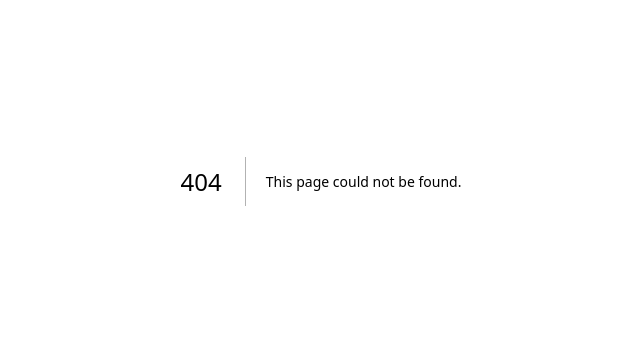
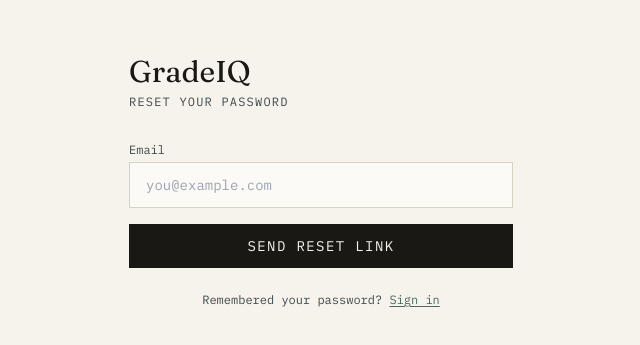
Before and after one commit to JTA-byte/GradeIQ, a Next.js app: page /auth/reset-password in a window 1280 px wide. Before the commit this address had no page. Shown: the part 219-564 px from the top of the page, without its empty margins (319-959 px from the left). Built offline with nearby package versions, Linux system fonts and the light colour scheme; no server answers.

Commit message:
Add forgot password flow and vercel.json framework config

```diff
--- /dev/null
+++ b/app/auth/reset-password/page.tsx
@@ -0,0 +1,89 @@
+"use client";
+
+import { useState } from "react";
+import { createClient } from "@/lib/supabase/client";
+
+export default function ResetPasswordPage() {
+  const [email, setEmail] = useState("");
+  const [loading, setLoading] = useState(false);
+  const [message, setMessage] = useState<{ type: "error" | "success"; text: string } | null>(
+    null
+  );
+
+  const supabase = createClient();
+
+  async function handleSubmit(e: React.FormEvent) {
+    e.preventDefault();
+    setLoading(true);
+    setMessage(null);
+
+    const { error } = await supabase.auth.resetPasswordForEmail(email, {
+      redirectTo: `${window.location.origin}/auth/callback?next=/auth/update-password`,
+    });
+
+    if (error) {
+      setMessage({ type: "error", text: error.message });
+    } else {
+      setMessage({
+        type: "success",
+        text: "Check your email for a password reset link.",
+      });
+    }
+
+    setLoading(false);
+  }
+
+  return (
+    <div className="min-h-screen bg-paper flex items-center justify-center px-4">
+      <div className="w-full max-w-sm">
+        <div className="mb-8">
+          <h1 className="font-display text-3xl text-ink mb-1">GradeIQ</h1>
+          <p className="font-mono text-xs text-slate uppercase tracking-widest">
+            Reset your password
+          </p>
+        </div>
+
+        <form onSubmit={handleSubmit} className="space-y-4">
+          <div className="flex flex-col gap-1">
+            <label className="font-mono text-xs text-slate">Email</label>
+            <input
+              type="email"
+              value={email}
+              onChange={(e) => setEmail(e.target.value)}
+              required
+              className="border border-line bg-white/60 px-4 py-3 font-mono text-sm focus:outline-none focus:border-moss"
+              placeholder="you@example.com"
+            />
+          </div>
+
+          {message && (
+            <div
+              className={`px-4 py-3 font-mono text-xs ${
+                message.type === "error"
+                  ? "bg-rust/10 border border-rust text-rust"
+                  : "bg-moss/10 border border-moss text-moss"
+              }`}
+            >
+              {message.text}
+            </div>
+          )}
+
+          <button
+            type="submit"
+            disabled={loading}
+            className="w-full bg-ink text-paper font-mono text-sm uppercase tracking-widest py-3 hover:bg-moss transition-colors disabled:opacity-50"
+          >
+            {loading ? "..." : "Send reset link"}
+          </button>
+        </form>
+
+        <p className="mt-6 font-mono text-xs text-slate text-center">
+          Remembered your password?{" "}
+          <a href="/auth/login" className="text-moss underline underline-offset-2">
+            Sign in
+          </a>
+        </p>
+      </div>
+    </div>
+  );
+}
--- /dev/null
+++ b/app/auth/update-password/page.tsx
@@ -0,0 +1,135 @@
+"use client";
+
+import { useEffect, useState } from "react";
+import { createClient } from "@/lib/supabase/client";
+
+export default function UpdatePasswordPage() {
+  const [password, setPassword] = useState("");
+  const [confirmPassword, setConfirmPassword] = useState("");
+  const [loading, setLoading] = useState(false);
+  const [checkingSession, setCheckingSession] = useState(true);
+  const [sessionValid, setSessionValid] = useState(false);
+  const [message, setMessage] = useState<{ type: "error" | "success"; text: string } | null>(
+    null
+  );
+
+  const supabase = createClient();
+
+  useEffect(() => {
+    supabase.auth.getUser().then(({ data: { user } }) => {
+      setSessionValid(!!user);
+      setCheckingSession(false);
+    });
+  }, [supabase]);
+
+  async function handleSubmit(e: React.FormEvent) {
+    e.preventDefault();
+    setMessage(null);
+
+    if (password !== confirmPassword) {
+      setMessage({ type: "error", text: "Passwords don't match." });
+      return;
+    }
+
+    setLoading(true);
+    const { error } = await supabase.auth.updateUser({ password });
+
+    if (error) {
+      setMessage({ type: "error", text: error.message });
+      setLoading(false);
+    } else {
+      setMessage({ type: "success", text: "Password updated. Redirecting..." });
+      setTimeout(() => {
+        window.location.href = "/";
+      }, 1500);
+    }
+  }
+
+  if (checkingSession) {
+    return (
+      <div className="min-h-screen bg-paper flex items-center justify-center px-4">
+        <p className="font-mono text-sm text-slate">Loading...</p>
+      </div>
+    );
+  }
+
+  if (!sessionValid) {
+    return (
+      <div className="min-h-screen bg-paper flex items-center justify-center px-4">
+        <div className="max-w-sm text-center">
+          <h1 className="font-display text-3xl text-ink mb-2">Link expired</h1>
+          <p className="font-mono text-sm text-slate mb-6">
+            This password reset link is invalid or has expired. Request a new one.
+          </p>
+          <a
+            href="/auth/reset-password"
+            className="inline-block bg-ink text-paper font-mono text-sm uppercase tracking-widest px-6 py-3 hover:bg-moss transition-colors"
+          >
+            Request new link
+          </a>
+        </div>
+      </div>
+    );
+  }
+
+  return (
+    <div className="min-h-screen bg-paper flex items-center justify-center px-4">
+      <div className="w-full max-w-sm">
+        <div className="mb-8">
+          <h1 className="font-display text-3xl text-ink mb-1">GradeIQ</h1>
+          <p className="font-mono text-xs text-slate uppercase tracking-widest">
+            Set a new password
+          </p>
+        </div>
+
+        <form onSubmit={handleSubmit} className="space-y-4">
+          <div className="flex flex-col gap-1">
+            <label className="font-mono text-xs text-slate">New password</label>
+            <input
+              type="password"
+              value={password}
+              onChange={(e) => setPassword(e.target.value)}
+              required
+              minLength={6}
+              className="border border-line bg-white/60 px-4 py-3 font-mono text-sm focus:outline-none focus:border-moss"
+              placeholder="At least 6 characters"
+            />
+          </div>
+
+          <div className="flex flex-col gap-1">
+            <label className="font-mono text-xs text-slate">Confirm password</label>
+            <input
+              type="password"
+              value={confirmPassword}
+              onChange={(e) => setConfirmPassword(e.target.value)}
+              required
+              minLength={6}
+              className="border border-line bg-white/60 px-4 py-3 font-mono text-sm focus:outline-none focus:border-moss"
+              placeholder="Re-enter your new password"
+            />
+          </div>
+
+          {message && (
+            <div
+              className={`px-4 py-3 font-mono text-xs ${
+                message.type === "error"
+                  ? "bg-rust/10 border border-rust text-rust"
+                  : "bg-moss/10 border border-moss text-moss"
+              }`}
+            >
+              {message.text}
+            </div>
+          )}
+
+          <button
+            type="submit"
+            disabled={loading}
+            className="w-full bg-ink text-paper font-mono text-sm uppercase tracking-widest py-3 hover:bg-moss transition-colors disabled:opacity-50"
+          >
+            {loading ? "..." : "Update password"}
+          </button>
+        </form>
+      </div>
+    </div>
+  );
+}
--- a/components/AuthForm.tsx
+++ b/components/AuthForm.tsx
@@ -82,7 +82,17 @@
           </div>
 
           <div className="flex flex-col gap-1">
-            <label className="font-mono text-xs text-slate">Password</label>
+            <div className="flex items-center justify-between">
+              <label className="font-mono text-xs text-slate">Password</label>
+              {mode === "login" && (
+                <a
+                  href="/auth/reset-password"
+                  className="font-mono text-xs text-moss underline underline-offset-2"
+                >
+                  Forgot password?
+                </a>
+              )}
+            </div>
             <input
               type="password"
               value={password}
```
Also changed, not shown: vercel.json (added).
